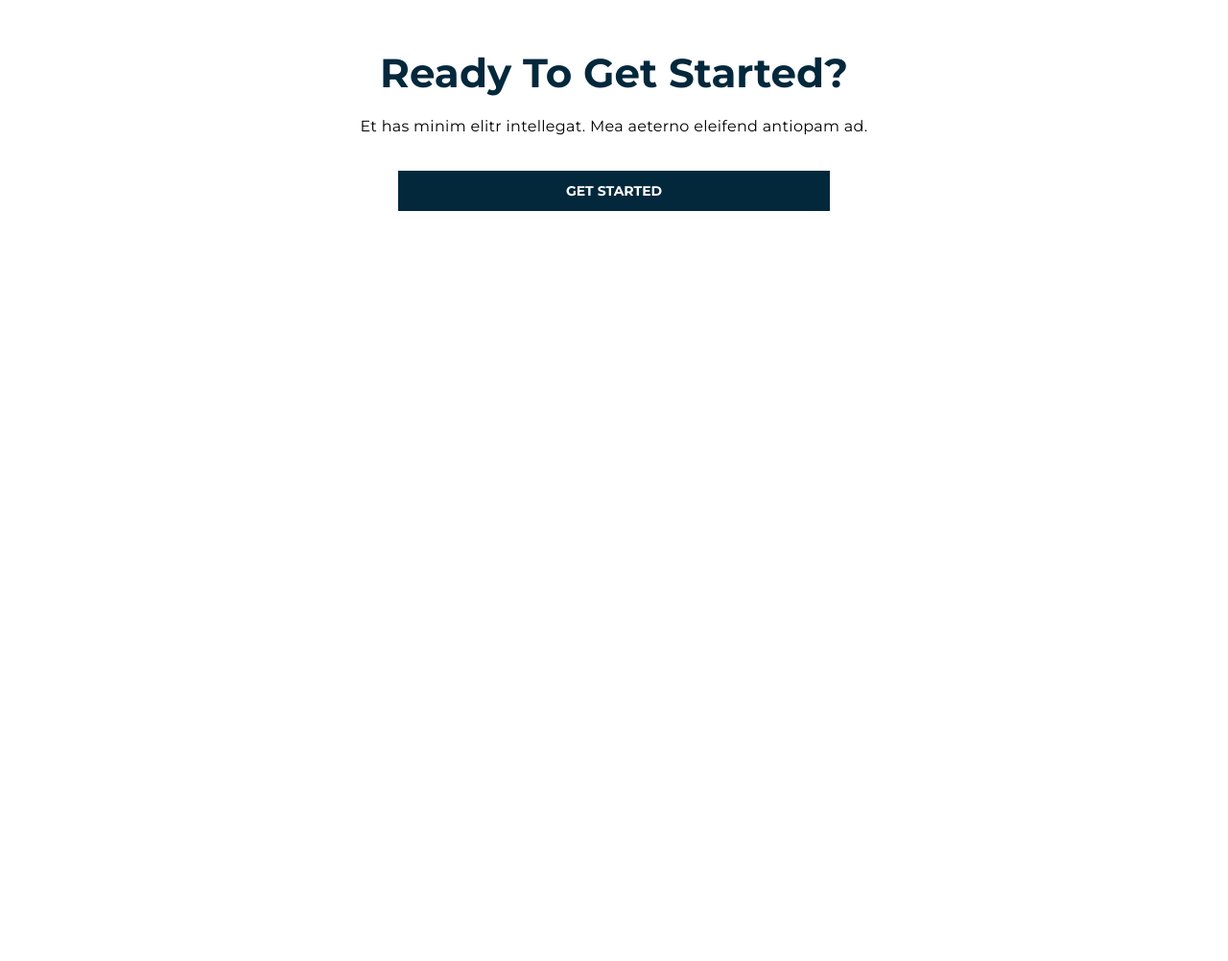
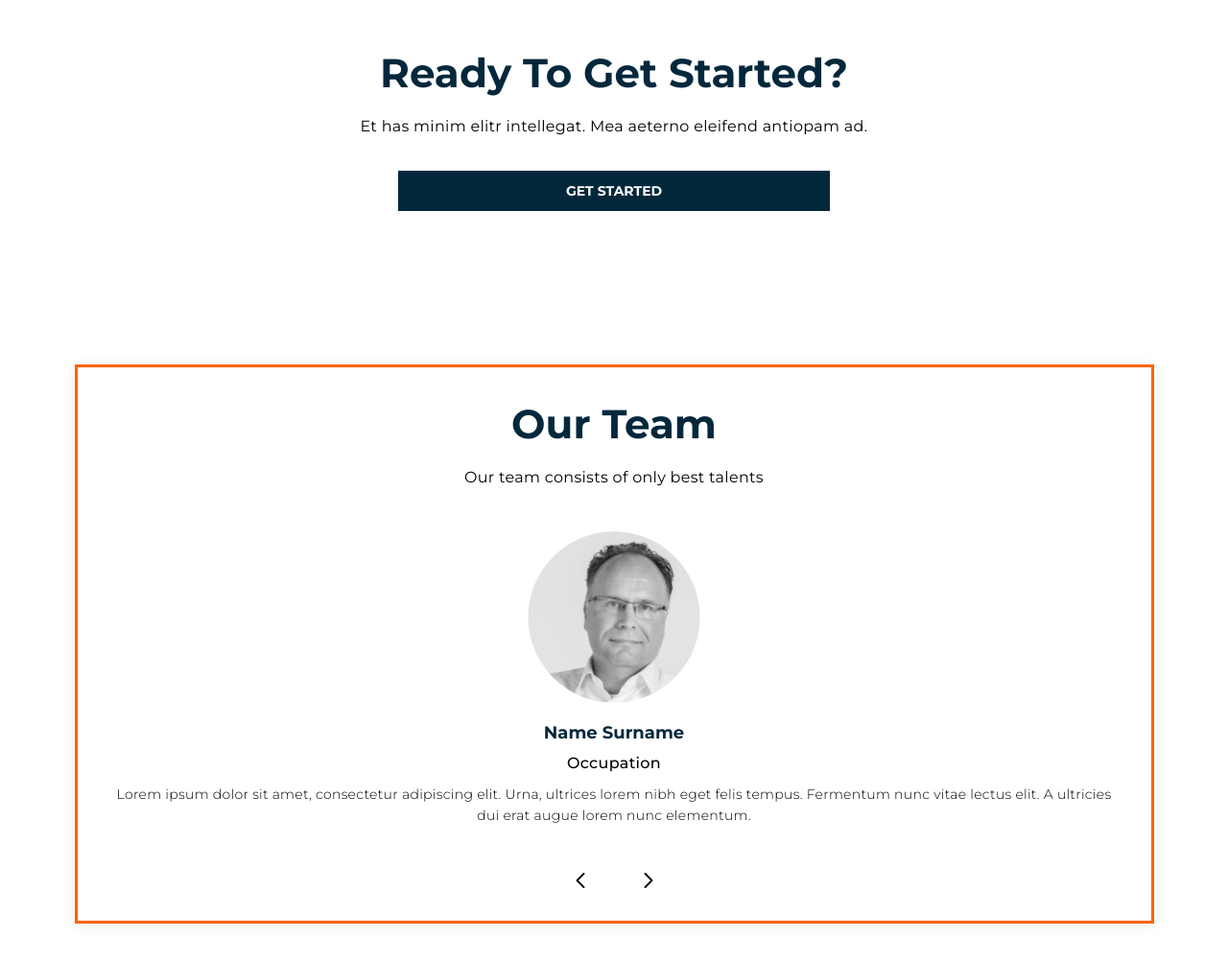
Before and after one commit to RostyslavWeb/Company-project, a website: page src/index.html in a window 1280 px wide. Shown: the part 5605-6607 px from the top of the page at 96% size. Before the commit the page ends 5905 px from the top, so only its background shows below. Drawn offline with nearby package versions, Linux system fonts and the light colour scheme; files that its build step writes are made by us from their sources.

Commit message:
Section team, swiper slider

```diff
--- /dev/null
+++ b/src/html/_team.html
@@ -0,0 +1,73 @@
+<section class="section__team">
+    <div class="container">
+
+
+        <div class="team">
+
+            <h3 class="section__title title__center">Our team</h3>
+            <h4 class="section__subtitle subtitle__center team__subtitle">Our team consists of only best talents</h4>
+
+            <div class="swiper swiper__team">
+                <!-- Additional required wrapper -->
+                <div class="swiper-wrapper">
+                    <!-- Slides -->
+                    <div class="swiper-slide">
+                        <div class="slide">
+                            <div class="slide__img"><img src="../img/slide-1.png" alt="slide image"></div>
+                            <p class="slide__title">Name Surname</p>
+                            <p class="slide__subtitle">Occupation</p>
+                            <p class="slide__text">Lorem ipsum dolor sit amet, consectetur adipiscing elit. Urna, ultrices lorem nibh
+                                 eget felis tempus. Fermentum nunc vitae lectus elit. A ultricies dui erat augue lorem nunc elementum.
+                            </p>
+                        </div>
+                    </div>
+                    <div class="swiper-slide">
+                        <div class="slide">
+                            <div class="slide__img"><img src="../img/slide-2.png" alt="slide image"></div>
+                            <p class="slide__title">Name Surname</p>
+                            <p class="slide__subtitle">Occupation</p>
+                            <p class="slide__text">Lorem ipsum dolor sit amet, consectetur adipiscing elit. Urna, ultrices lorem nibh
+                                 eget felis tempus. Fermentum nunc vitae lectus elit. A ultricies dui erat augue lorem nunc elementum.
+                            </p>
+                        </div>
+                    </div>
+                    <div class="swiper-slide">
+                        <div class="slide">
+                            <div class="slide__img"><img src="../img/slide-3.png" alt="slide image"></div>
+                            <p class="slide__title">Name Surname</p>
+                            <p class="slide__subtitle">Occupation</p>
+                            <p class="slide__text">Lorem ipsum dolor sit amet, consectetur adipiscing elit. Urna, ultrices lorem nibh
+                                 eget felis tempus. Fermentum nunc vitae lectus elit. A ultricies dui erat augue lorem nunc elementum.
+                            </p>
+                        </div>
+                    </div>
+                    <div class="swiper-slide">
+                        <div class="slide">
+                            <div class="slide__img"><img src="../img/slide-1.png" alt="slide image"></div>
+                            <p class="slide__title">Name Surname</p>
+                            <p class="slide__subtitle">Occupation</p>
+                            <p class="slide__text">Lorem ipsum dolor sit amet, consectetur adipiscing elit. Urna, ultrices lorem nibh
+                                 eget felis tempus. Fermentum nunc vitae lectus elit. A ultricies dui erat augue lorem nunc elementum.
+                            </p>
+                        </div>
+                    </div>
+                    <div class="swiper-slide">
+                        <div class="slide">
+                            <div class="slide__img"><img src="../img/slide-2.png" alt="slide image"></div>
+                            <p class="slide__title">Name Surname</p>
+                            <p class="slide__subtitle">Occupation</p>
+                            <p class="slide__text">Lorem ipsum dolor sit amet, consectetur adipiscing elit. Urna, ultrices lorem nibh
+                                 eget felis tempus. Fermentum nunc vitae lectus elit. A ultricies dui erat augue lorem nunc elementum.
+                            </p>
+                        </div>
+                    </div>
+                </div>
+
+                <div class="swiper__arrows">
+                    <button class="swiper__btn prev__btn"><img src="../img/arrow-prev.svg" alt="slider arrow"></button>
+                    <button class="swiper__btn next__btn"><img src="../img/arrow-next.svg" alt="slider arrow"></button>
+                </div>
+            </div>
+        </div>
+    </div>
+</section>
--- a/src/index.html
+++ b/src/index.html
@@ -38,6 +38,8 @@
         @@include('./html/_benefits.html')
         <!-- Action -->
         @@include('./html/_action.html')
+        <!-- Team -->
+        @@include('./html/_team.html')
     </main>
 
     <!-- Footer -->
--- a/src/js/scripts.js
+++ b/src/js/scripts.js
@@ -1,2 +1,3 @@
 // Custom Scripts
+@@include('./libs/swiper(lib).js')
 @@include('main.js')
--- /dev/null
+++ b/src/scss/_team.scss
@@ -0,0 +1,98 @@
+.section {
+    &__team {
+        padding: 80px 0 150px 0;
+        @media (max-width: $breakpoint768) {
+            padding: 50px 0;
+        }
+
+        .team__subtitle {
+            margin-bottom: 45px;
+        }
+    }
+}
+
+.team {
+    max-width: 1125px;
+    margin: 0 auto;
+    padding: 30px;
+    border: 3px solid #FF6200;
+    box-shadow: 0px 2px 15px rgba(0, 0, 0, 0.08);
+}
+
+.swiper {
+    &__team {
+
+    }
+
+    &__arrows {
+        display: flex;
+        justify-content: center;
+        margin-top: 45px;
+        gap: 45px;
+    }
+
+    &__btn {
+        background: transparent;
+        cursor: pointer;
+    }
+}
+
+.slide {
+
+    &__img {
+        display: flex;
+        justify-content: center;
+        img {
+            max-width: 180px;
+            width: 100%;
+            height: 100%;
+            border-radius: 100%;
+            @media (max-width: $breakpoint992) {
+                max-width: 100px;
+            }
+        }
+    }
+
+    &__title {
+        font-style: normal;
+        font-weight: 700;
+        font-size: 18px;
+        line-height: 22px;
+        color: $primary;
+        margin-top: 20px;
+        text-align: center;
+        @media (max-width: $breakpoint992) {
+            font-size: 16px;
+            margin-top: 10px;
+        }
+    }
+
+    &__subtitle {
+        font-style: normal;
+        font-weight: 500;
+        font-size: 16px;
+        line-height: 22px;
+        letter-spacing: 0.3px;
+        color: $black;
+        margin-top: 10px;
+        text-align: center;
+        @media (max-width: $breakpoint992) {
+            font-size: 14px;
+            margin-top: 5px;
+        }
+    }
+
+    &__text {
+        font-style: normal;
+        font-weight: 300;
+        font-size: 14px;
+        line-height: 22px;
+        text-align: center;
+        letter-spacing: 0.3px;
+        color: $black;
+        margin-top: 10px;
+        @media (max-width: $breakpoint992) {
+            line-height: 1.3;
+        }
+    }
+}
--- a/src/scss/style.scss
+++ b/src/scss/style.scss
@@ -15,7 +15,8 @@
 @import './why';
 @import './benefits';
 @import './action';
+@import './team';
 // @import './footer';
 
 // Libs
-// @import './libs/swiper';
+@import './libs/swiper';
```
Also changed, not shown: src/js/main.js (+31 -0 lines), build/css/style.css, build/css/style.min.css, build/img/arrow-next.svg (added), build/img/arrow-prev.svg (added), build/img/slide-1.jpg (added), build/img/slide-1.png (added), build/img/slide-2.png (added), build/img/slide-3.png (added), build/index.html, build/js/scripts.js, build/js/scripts.min.js, src/html/_contact.html (added), src/img/arrow-next.svg (added), 5 more files.
